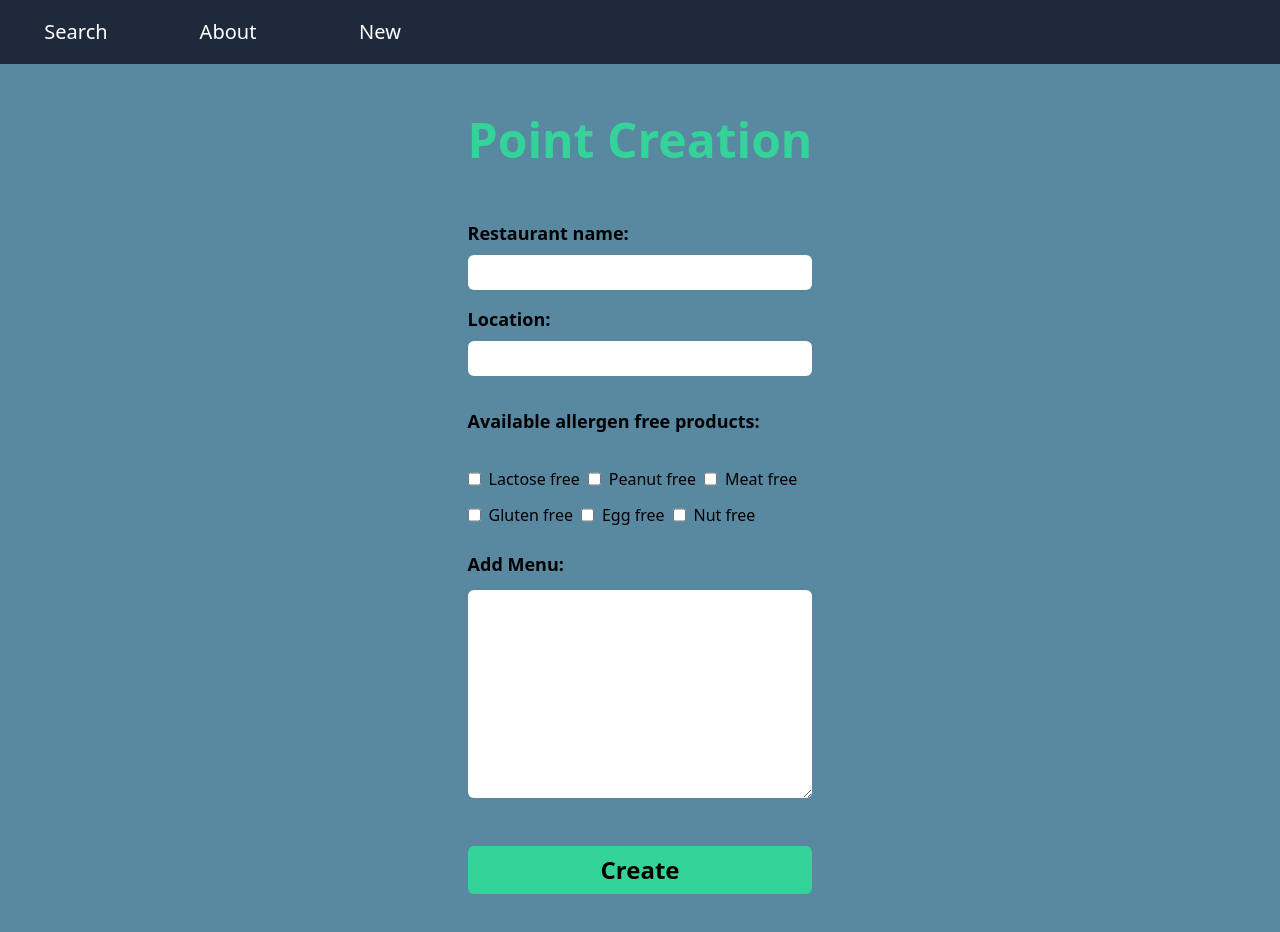
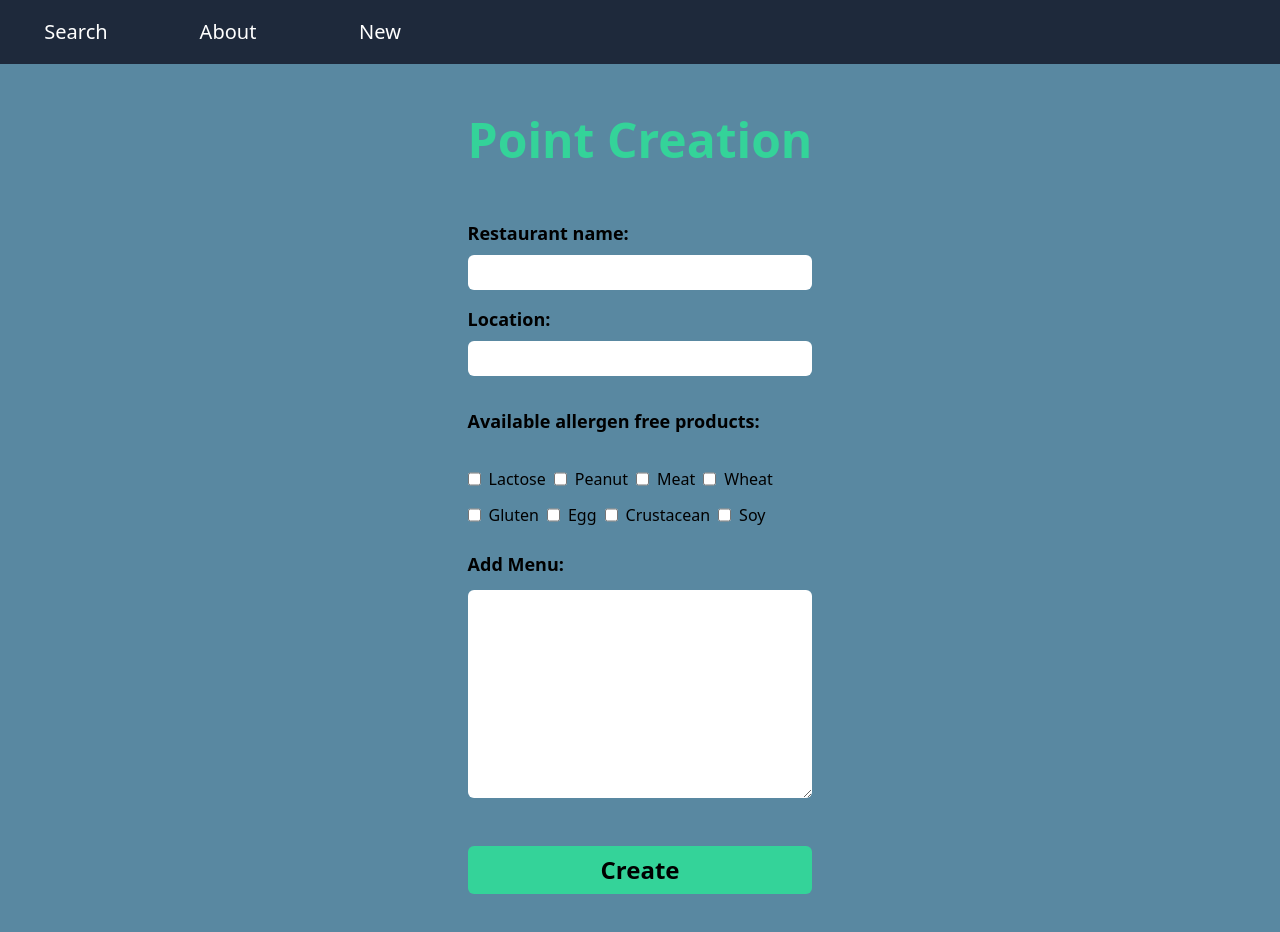
Before and after one commit to ThisOrange/BME-Onlabor-Szakdolgozat-TothKristof, a Next.js app in the folder app/: page /new in a window 1280 px wide. Shown: the top 932 px of the page. Built offline with nearby package versions, Linux system fonts and the light colour scheme; no server answers.

Commit message:
Big Changes

```diff
--- a/app/pages/_app.tsx
+++ b/app/pages/_app.tsx
@@ -4,7 +4,9 @@ import { Base } from '../src/layout/Base'
 
 function MyApp({ Component, pageProps }: AppProps) {
   return(
+
   <Base>
+  <script src={`https://maps.googleapis.com/maps/api/js?key=${process.env.NEXT_PUBLIC_GOOGLE_MAPS_API_KEY}&libraries=places`}></script>
   <Component {...pageProps} />
   </Base>
   )
--- a/app/pages/new.tsx
+++ b/app/pages/new.tsx
@@ -1,19 +1,41 @@
 import { useState } from 'react';
 import { useForm } from 'react-hook-form';
+import { GoogleMap, useLoadScript, Marker, useGoogleMap} from '@react-google-maps/api';
+import usePlacesAutocomplete,{
+    getGeocode,
+    getLatLng,
+  }from "use-places-autocomplete"
 
 const New = () =>{
     const { handleSubmit } = useForm();
     const [Name, setName] = useState<string>();
     const [Location, setLocation] = useState<string>();
-    const [Lactose, setLactose] = useState<boolean>();
-    const [Peanut, setPeanut] = useState<boolean>();
-    const [Meat, setMeat] = useState<boolean>();
-    const [Gluten, setGluten] = useState<boolean>();
-    const [Egg, setEgg] = useState<boolean>();
-    const [Nut, setNut] = useState<boolean>();
+    const [Menu, setMenu] = useState<string>();
+    const [Allergens, setAllergens] = useState<string[]>([]);
+    const addAllergen = (newString: string) => {
+        setAllergens(prevStrings => [...prevStrings, newString]);
+      };
+      const deleteAllergen = (stringValue: string) => {
+        setAllergens(prevStrings => {
+          const updatedStrings = prevStrings.filter(string => string !== stringValue);
+          return updatedStrings;
+        });
+    };
 
     const onSubmit = async () =>{
         if(Name && Location){
+            const geocodeResults = await getGeocode({ address: Location });
+            const { lat, lng } = await getLatLng(geocodeResults[0]);
+
+            const result = await fetch(`http://localhost:8080/restaurants`, {
+                method: 'post',
+                headers: {
+                  'Content-Type': 'application/json',
+                },
+                body: JSON.stringify({ name: Name, locationName: Location ,location: [lat,lng], allergen: Allergens, menu: Menu}),
+              }).then(res => res.json());
+
+              console.log(await result);
 
         }
         if(!Name){
@@ -25,6 +47,11 @@ const New = () =>{
             const error = document.getElementById('errorLocation');
       if (error != null) error.hidden = false;
         }
+
+          console.log(`Name: ${Name}`);
+          console.log(`Location: ${Location}`);
+          console.log(`Menu: ${Menu}`);
+          console.log(`Allergens: ${Allergens}`);
     };
 
     function getValue(value: boolean){
@@ -37,26 +64,60 @@ const nameChange = (e:any) =>{
 const locChange = (e:any) =>{
     setLocation(e.target.value)
 }
+const menuChange = (e:any) =>{
+    setMenu(e.target.value)
+}
 const lacChange = (e:any) =>{
-    setLactose(e.target.value)
+if(e.target.checked===true){
+    addAllergen("Lactose")
+}
+else deleteAllergen("Lactose")
 }
 const peanChange = (e:any) =>{
-    setPeanut(e.target.value)
+    if(e.target.checked===true){
+        addAllergen("Peanut")
+    }
+    else deleteAllergen("Peanut")
 }
 const meatChange = (e:any) =>{
-    setMeat(e.target.value)
+    if(e.target.checked===true){
+    addAllergen("Meat")
+}
+else deleteAllergen("Meat")
+}
+const wheatChange = (e:any) =>{
+    if(e.target.checked===true){
+    addAllergen("Wheat")
+}
+else deleteAllergen("Wheat")
 }
 const glutChange = (e:any) =>{
-    setGluten(e.target.value)
+    if(e.target.checked===true){
+        addAllergen("Gluten")
+    }
+    else deleteAllergen("Gluten")
 }
 const eggChange = (e:any) =>{
-    setEgg(e.target.value)
+    if(e.target.checked===true){
+        addAllergen("Egg")
+    }
+    else deleteAllergen("Egg")
 }
-const nutChange = (e:any) =>{
-    setNut(e.target.value)
+const crusChange = (e:any) =>{
+    if(e.target.checked===true){
+        addAllergen("Crustacean")
+    }
+    else deleteAllergen("Crustacean")
+}
+const soyChange = (e:any) =>{
+    if(e.target.checked===true){
+        addAllergen("Soy")
+    }
+    else deleteAllergen("Soy")
 }
 
 return(
+
     <div className="my-10 flex justify-center">
         <div className="flex flex-col justify-around">
             <p className="flex justify-center  text-5xl text-emerald-400 font-bold">Point Creation</p>
@@ -80,28 +141,36 @@ return(
                 <label className=" flex flex-col py-5 text-lg font-bold">Available allergen free products:</label>
                 <div className=" flex flex-row justify-start my-3">
                     <input type="checkbox" id="Lactose" onChange={lacChange}></input>
-                    <label htmlFor="Lactose" className="mx-2">Lactose free</label>
+                    <label htmlFor="Lactose" className="mx-2">Lactose </label>
+
                     <input type="checkbox" id="Peanuts" onChange={peanChange}></input>
-                    <label htmlFor="Peanuts" className="mx-2">Peanut free</label>
+                    <label htmlFor="Peanuts" className="mx-2">Peanut </label>
+
                     <input type="checkbox" id="Meat" onChange={meatChange}></input>
-                    <label htmlFor="Meat" className="mx-2">Meat free</label>
+                    <label htmlFor="Meat" className="mx-2">Meat </label>
+
+                    <input type="checkbox" id="Wheat" onChange={wheatChange}></input>
+                    <label htmlFor="Wheat" className="mx-2">Wheat </label>
 
                 </div>
                 <div className=" flex flex-row justify-start">
                 <input type="checkbox" id="Gluten" onChange={glutChange}></input>
-                <label htmlFor="Gluten" className="mx-2">Gluten free</label>
+                <label htmlFor="Gluten" className="mx-2">Gluten</label>
 
                 <input type="checkbox" id="Egg" onChange={eggChange}></input>
-                <label htmlFor="Egg" className="mx-2">Egg free</label>
+                <label htmlFor="Egg" className="mx-2">Egg</label>
 
-                <input type="checkbox" id="Nut" onChange={nutChange}></input>
-                <label htmlFor="Nut" className="mx-2">Nut free</label>
+                <input type="checkbox" id="Crustacean" onChange={crusChange}></input>
+                <label htmlFor="Crustacean" className="mx-2">Crustacean</label>
+
+                <input type="checkbox" id="Soy" onChange={soyChange}></input>
+                <label htmlFor="Soy" className="mx-2">Soy</label>
                 </div>
 
 
             <div className="my-5 flex flex-col ">
             <label htmlFor="Menu" className=" py-1 text-lg font-bold">Add Menu:</label>
-            <textarea id="Menu" className=" my-2 h-52 px-2 py-1 rounded-md outline-emerald-400"></textarea>
+            <textarea id="Menu" className=" my-2 h-52 px-2 py-1 rounded-md outline-emerald-400" onChange={menuChange}></textarea>
             <input type="submit" id="Create" value="Create" className=" my-10 h-12 px-2 py-1 rounded-md outline-emerald-400 bg-emerald-400 text-2xl font-bold cursor-pointer" ></input>
             </div>
             </form>
```
Also changed, not shown: app/typings.d.ts (added, +7 -0 lines), 1 other file (tests, documents, lock files or other folders).
